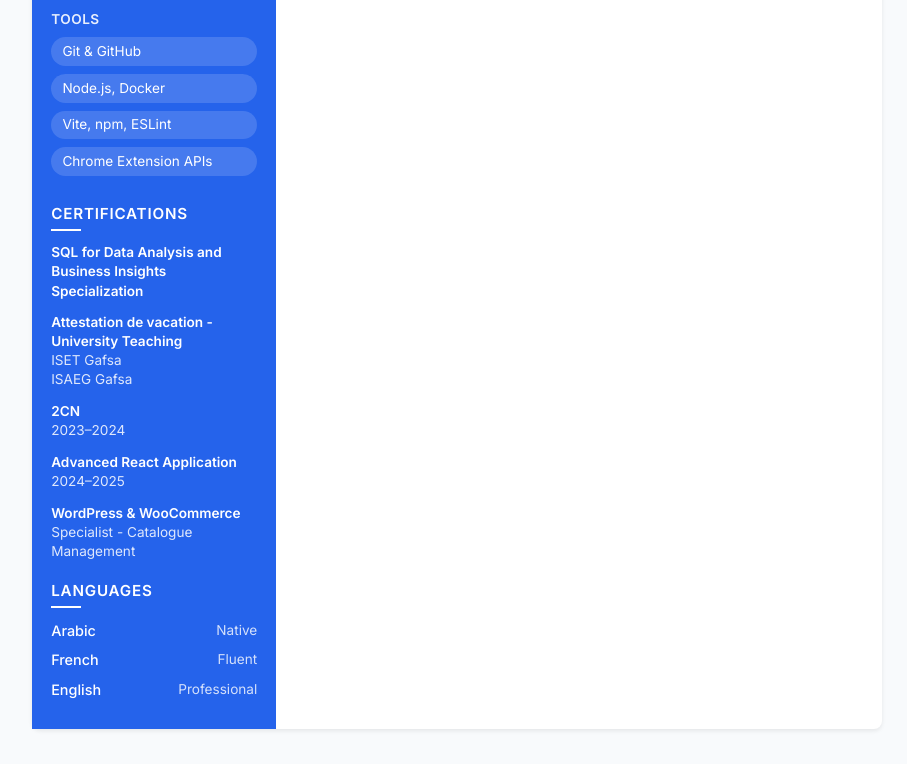
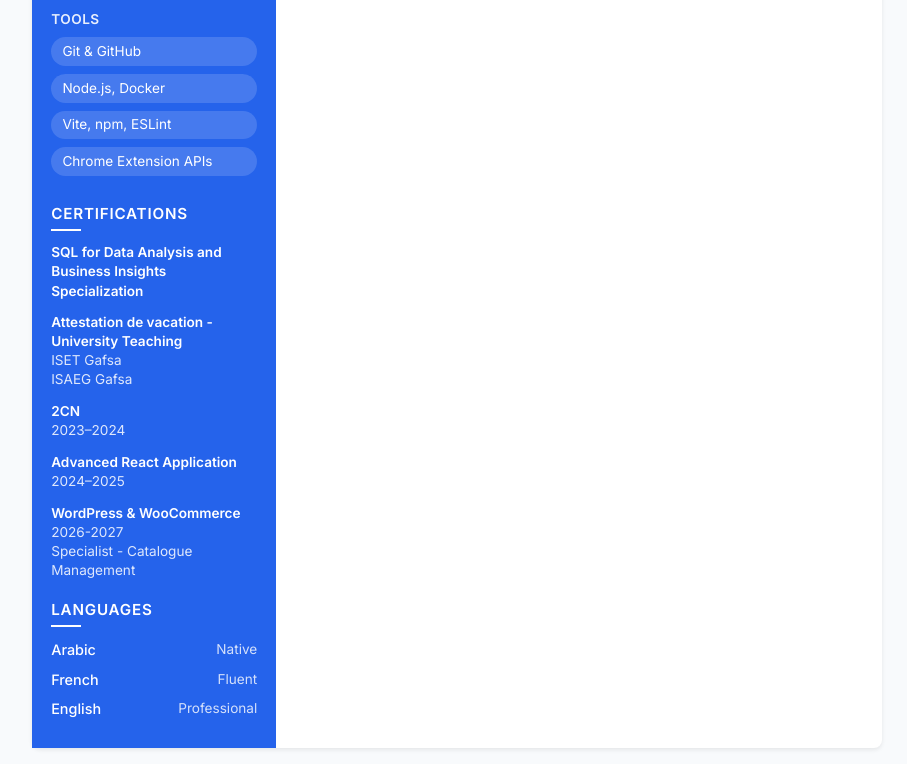
Before and after one commit to HaninEvan/hanen-ghribi-cv, a plain HTML site: page index.html in a window 1280 px wide. Shown: the part 1195-1959 px from the top of the page, without its empty margins (183-1090 px from the left). Drawn offline with Linux system fonts and the light colour scheme.

Commit message:
updated_cv

```diff
--- a/index.html
+++ b/index.html
@@ -606,6 +606,7 @@
             </div>
             <div class="certification-item">
                 <div class="certification-title">WordPress & WooCommerce</div>
+                <div class="certification-date">2026-2027</div>
                 <div class="certification-date">Specialist - Catalogue Management</div>
             </div>
 
```
